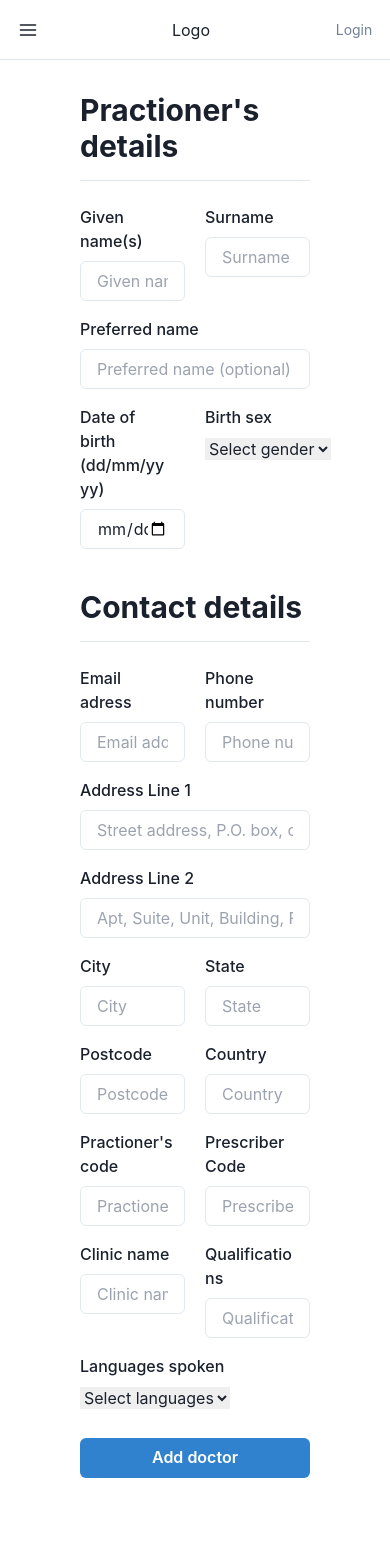
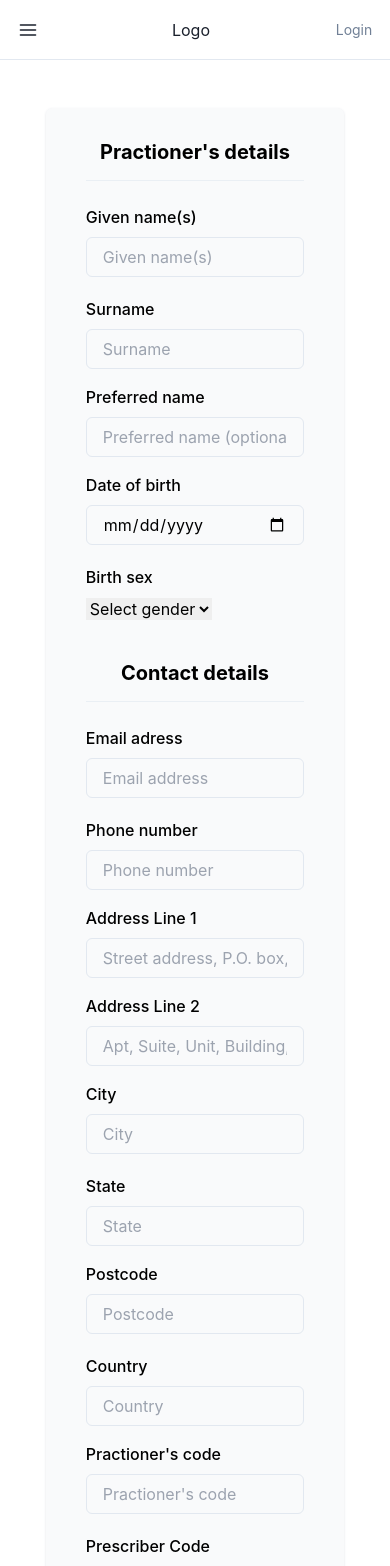
Before and after one commit to SWE40001-SEPA-Group-42/on-demand-teleheath-platform, a React (Create React App) app in the folder frontend/: page /doctor/profile/add in a window 390 px wide. Shown: the top 1566 px of the page. Before the commit the page ends 1498 px from the top, so only its background shows below. Built offline with nearby package versions, Linux system fonts and the light colour scheme; what @userfront/react would draw is missing.

Commit message:
:iphone: [SEPAB-31] Create responsive design for doctor forms

```diff
--- a/frontend/src/components/Doctor/DoctorAddProfile.tsx
+++ b/frontend/src/components/Doctor/DoctorAddProfile.tsx
@@ -1,7 +1,7 @@
 import React from 'react';
 import { Formik } from 'formik';
 import * as Yup from 'yup';
-import { Box, Button, Heading, SimpleGrid } from '@chakra-ui/react';
+import { Box, Button, Divider, Heading, SimpleGrid } from '@chakra-ui/react';
 import InputField from '../CustomFormFields/InputField';
 import BirthSexField from '../CustomFormFields/BirthSexField';
 import BirthSexSelectField from '../CustomFormFields/BirthSexSelectField';
@@ -105,9 +105,7 @@ const DoctorAddProfile: React.FC<IDoctorAddProfile> = () => {
 				),
 		}),
 		drCode: Yup.string().required("Doctor's code cannot be blank"),
-		drPrescribeCode: Yup.string().required(
-			'Prescriber Code cannot be blank'
-		),
+		drPrescribeCode: Yup.string().required('Prescriber Code cannot be blank'),
 		drClinicName: Yup.string()
 			.required('Clinic cannot be blank')
 			.matches(/^[A-Za-z]+$/, 'Only alphabets are allowed for this field'),
@@ -128,15 +126,18 @@ const DoctorAddProfile: React.FC<IDoctorAddProfile> = () => {
 			}}
 		>
 			{(formik) => (
-				<Box px={[4, 4, 20, 40]} h="100vh">
-					<Box py={4}>
-						<Heading as="h1" size="lg" py={4}>
-							Practioner's details
-						</Heading>
-						<hr />
-					</Box>
-					<form onSubmit={formik.handleSubmit}>
-						<SimpleGrid columns={[1, 2]} spacing={[0, 5]}>
+				<Box px={[4, 4, 4, 4, 8, 8, 10]} h="100vh" className="form-margin-y">
+					<form onSubmit={formik.handleSubmit} className="form-container">
+						<Box py={4} className="text-center">
+							<Heading as="h1" size="md" py={4}>
+								Practioner's details
+							</Heading>
+							<Divider orientation="horizontal" />
+						</Box>
+						<SimpleGrid
+							columns={[1, 1, 1, 1, 1, 2]}
+							spacing={[1, 1, 1, 1, 1, 4]}
+						>
 							<InputField
 								name="drGivenName"
 								type="text"
@@ -156,23 +157,25 @@ const DoctorAddProfile: React.FC<IDoctorAddProfile> = () => {
 							label="Preferred name"
 							placeholder="Preferred name (optional)"
 						/>
-						<SimpleGrid columns={[1, 2]} spacing={[0, 5]}>
-							<InputField
-								name="drDOB"
-								type="date"
-								label="Date of birth (dd/mm/yyyy)"
-							/>
+						<SimpleGrid
+							columns={[1, 1, 1, 1, 1, 2]}
+							spacing={[1, 1, 1, 1, 1, 4]}
+						>
+							<InputField name="drDOB" type="date" label="Date of birth" />
 							<BirthSexField name="drBirthSex" label="Birth sex">
 								<BirthSexSelectField />
 							</BirthSexField>
 						</SimpleGrid>
-						<Box py={4}>
-							<Heading as="h1" size="lg" py={4}>
+						<Box py={4} className="text-center">
+							<Heading as="h1" size="md" py={4}>
 								Contact details
 							</Heading>
-							<hr />
+							<Divider orientation="horizontal" />
 						</Box>
-						<SimpleGrid columns={[1, 2]} spacing={[0, 5]}>
+						<SimpleGrid
+							columns={[1, 1, 1, 1, 1, 2]}
+							spacing={[1, 1, 1, 1, 1, 4]}
+						>
 							<InputField
 								name="drEmail"
 								type="email"
@@ -202,7 +205,10 @@ const DoctorAddProfile: React.FC<IDoctorAddProfile> = () => {
 								placeholder="Apt, Suite, Unit, Building, Floor"
 							/>
 						</SimpleGrid>
-						<SimpleGrid columns={[1, 2]} spacing={[0, 5]}>
+						<SimpleGrid
+							columns={[1, 1, 1, 1, 1, 2]}
+							spacing={[1, 1, 1, 1, 1, 4]}
+						>
 							<InputField
 								name="drAddress.city"
 								type="text"
@@ -216,7 +222,10 @@ const DoctorAddProfile: React.FC<IDoctorAddProfile> = () => {
 								placeholder="State"
 							/>
 						</SimpleGrid>
-						<SimpleGrid columns={[1, 2]} spacing={[0, 5]}>
+						<SimpleGrid
+							columns={[1, 1, 1, 1, 1, 2]}
+							spacing={[1, 1, 1, 1, 1, 4]}
+						>
 							<InputField
 								name="drAddress.postcode"
 								type="text"
@@ -230,7 +239,10 @@ const DoctorAddProfile: React.FC<IDoctorAddProfile> = () => {
 								placeholder="Country"
 							/>
 						</SimpleGrid>
-						<SimpleGrid columns={[1, 2]} spacing={[0, 5]}>
+						<SimpleGrid
+							columns={[1, 1, 1, 1, 1, 2]}
+							spacing={[1, 1, 1, 1, 1, 4]}
+						>
 							<InputField
 								name="drCode"
 								type="text"
@@ -244,7 +256,10 @@ const DoctorAddProfile: React.FC<IDoctorAddProfile> = () => {
 								placeholder="Prescriber code"
 							/>
 						</SimpleGrid>
-						<SimpleGrid columns={[1, 2]} spacing={[0, 5]}>
+						<SimpleGrid
+							columns={[1, 1, 1, 1, 1, 2]}
+							spacing={[1, 1, 1, 1, 1, 4]}
+						>
 							<InputField
 								name="drClinicName"
 								type="text"
--- a/frontend/src/components/Doctor/DoctorUpdateProfile.tsx
+++ b/frontend/src/components/Doctor/DoctorUpdateProfile.tsx
@@ -1,7 +1,7 @@
 import React from 'react';
 import { Formik } from 'formik';
 import * as Yup from 'yup';
-import { Box, Button, Heading, SimpleGrid } from '@chakra-ui/react';
+import { Box, Button, Divider, Heading, SimpleGrid } from '@chakra-ui/react';
 import InputField from '../CustomFormFields/InputField';
 import BirthSexField from '../CustomFormFields/BirthSexField';
 import BirthSexSelectField from '../CustomFormFields/BirthSexSelectField';
@@ -105,9 +105,7 @@ const DoctorUpdateProfile: React.FC<IDoctorUpdateProfile> = () => {
 				),
 		}),
 		drCode: Yup.string().required("Doctor's code cannot be blank"),
-		drPrescribeCode: Yup.string().required(
-			'Prescriber Code cannot be blank'
-		),
+		drPrescribeCode: Yup.string().required('Prescriber Code cannot be blank'),
 		drClinicName: Yup.string()
 			.required('Clinic cannot be blank')
 			.matches(/^[A-Za-z]+$/, 'Only alphabets are allowed for this field'),
@@ -128,15 +126,18 @@ const DoctorUpdateProfile: React.FC<IDoctorUpdateProfile> = () => {
 			}}
 		>
 			{(formik) => (
-				<Box px={[4, 4, 20, 40]} h="100vh">
-					<Box py={4}>
-						<Heading as="h1" size="lg" py={4}>
-							Practioner's details
-						</Heading>
-						<hr />
-					</Box>
-					<form onSubmit={formik.handleSubmit}>
-						<SimpleGrid columns={[1, 2]} spacing={[0, 5]}>
+				<Box px={[4, 4, 4, 4, 8, 8, 10]} h="100vh" className="form-margin-y">
+					<form onSubmit={formik.handleSubmit} className="form-container">
+						<Box py={4} className="text-center">
+							<Heading as="h1" size="md" py={4}>
+								Practioner's details
+							</Heading>
+							<Divider orientation="horizontal" />
+						</Box>
+						<SimpleGrid
+							columns={[1, 1, 1, 1, 1, 2]}
+							spacing={[1, 1, 1, 1, 1, 4]}
+						>
 							<InputField
 								name="drGivenName"
 								type="text"
@@ -156,23 +157,25 @@ const DoctorUpdateProfile: React.FC<IDoctorUpdateProfile> = () => {
 							label="Preferred name"
 							placeholder="Preferred name (optional)"
 						/>
-						<SimpleGrid columns={[1, 2]} spacing={[0, 5]}>
-							<InputField
-								name="drDOB"
-								type="date"
-								label="Date of birth (dd/mm/yyyy)"
-							/>
+						<SimpleGrid
+							columns={[1, 1, 1, 1, 1, 2]}
+							spacing={[1, 1, 1, 1, 1, 4]}
+						>
+							<InputField name="drDOB" type="date" label="Date of birth" />
 							<BirthSexField name="drBirthSex" label="Birth sex">
 								<BirthSexSelectField />
 							</BirthSexField>
 						</SimpleGrid>
-						<Box py={4}>
-							<Heading as="h1" size="lg" py={4}>
+						<Box py={4} className="text-center">
+							<Heading as="h1" size="md" py={4}>
 								Contact details
 							</Heading>
-							<hr />
+							<Divider orientation="horizontal" />
 						</Box>
-						<SimpleGrid columns={[1, 2]} spacing={[0, 5]}>
+						<SimpleGrid
+							columns={[1, 1, 1, 1, 1, 2]}
+							spacing={[1, 1, 1, 1, 1, 4]}
+						>
 							<InputField
 								name="drEmail"
 								type="email"
@@ -202,7 +205,10 @@ const DoctorUpdateProfile: React.FC<IDoctorUpdateProfile> = () => {
 								placeholder="Apt, Suite, Unit, Building, Floor"
 							/>
 						</SimpleGrid>
-						<SimpleGrid columns={[1, 2]} spacing={[0, 5]}>
+						<SimpleGrid
+							columns={[1, 1, 1, 1, 1, 2]}
+							spacing={[1, 1, 1, 1, 1, 4]}
+						>
 							<InputField
 								name="drAddress.city"
 								type="text"
@@ -216,7 +222,10 @@ const DoctorUpdateProfile: React.FC<IDoctorUpdateProfile> = () => {
 								placeholder="State"
 							/>
 						</SimpleGrid>
-						<SimpleGrid columns={[1, 2]} spacing={[0, 5]}>
+						<SimpleGrid
+							columns={[1, 1, 1, 1, 1, 2]}
+							spacing={[1, 1, 1, 1, 1, 4]}
+						>
 							<InputField
 								name="drAddress.postcode"
 								type="text"
@@ -230,7 +239,10 @@ const DoctorUpdateProfile: React.FC<IDoctorUpdateProfile> = () => {
 								placeholder="Country"
 							/>
 						</SimpleGrid>
-						<SimpleGrid columns={[1, 2]} spacing={[0, 5]}>
+						<SimpleGrid
+							columns={[1, 1, 1, 1, 1, 2]}
+							spacing={[1, 1, 1, 1, 1, 4]}
+						>
 							<InputField
 								name="drCode"
 								type="text"
@@ -244,7 +256,10 @@ const DoctorUpdateProfile: React.FC<IDoctorUpdateProfile> = () => {
 								placeholder="Prescriber code"
 							/>
 						</SimpleGrid>
-						<SimpleGrid columns={[1, 2]} spacing={[0, 5]}>
+						<SimpleGrid
+							columns={[1, 1, 1, 1, 1, 2]}
+							spacing={[1, 1, 1, 1, 1, 4]}
+						>
 							<InputField
 								name="drClinicName"
 								type="text"
```
